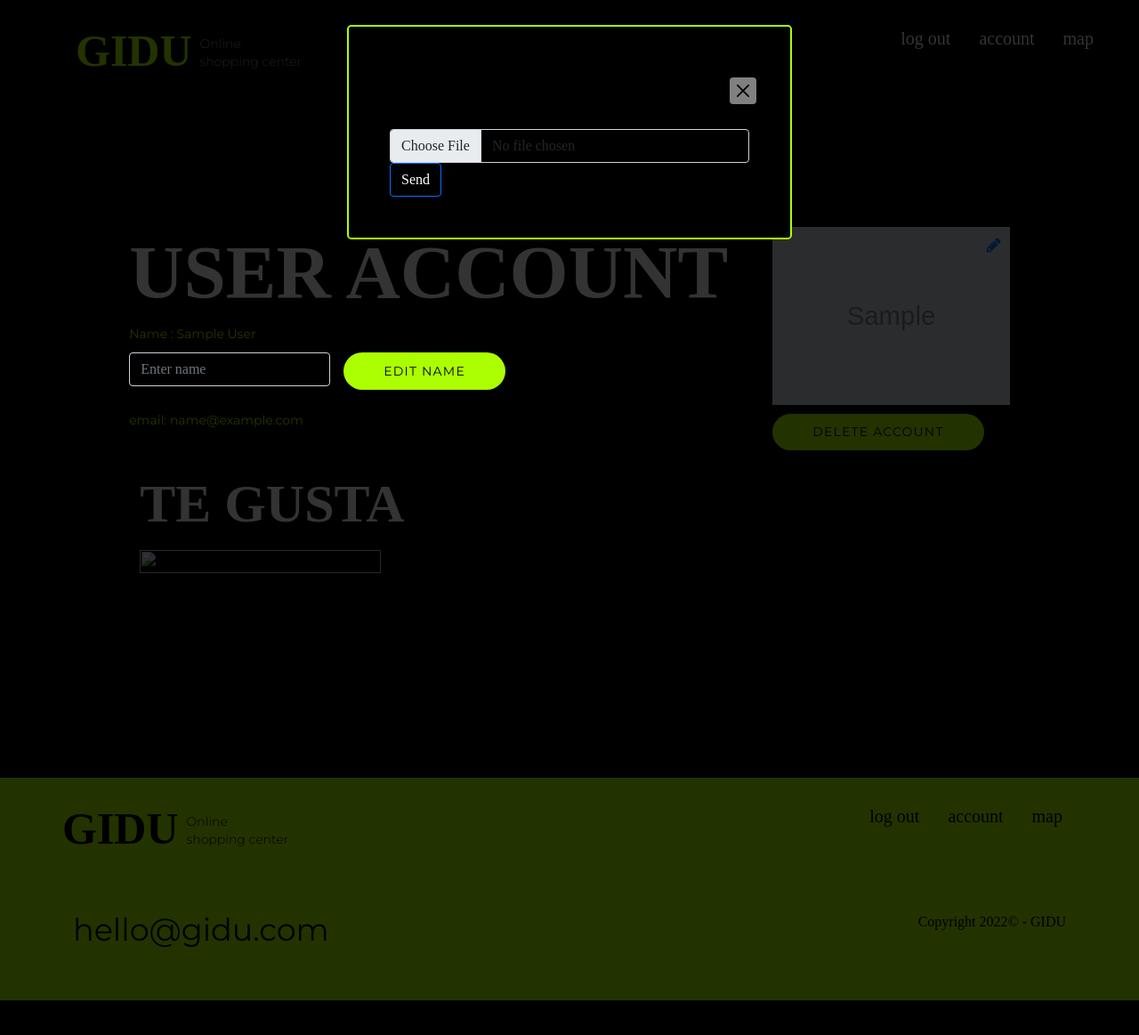
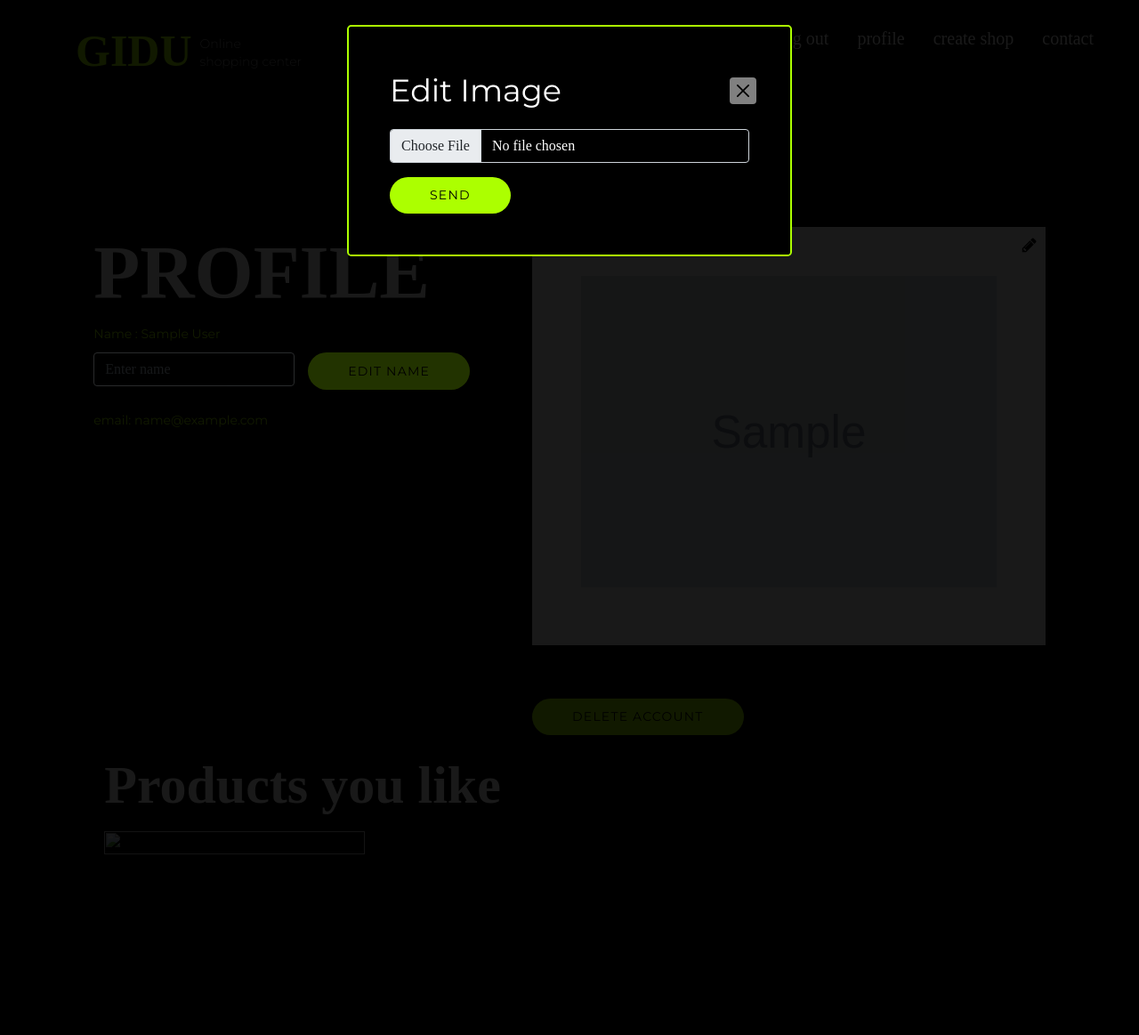
Before and after one commit to giovannitakeshisesta/centrocomercial1, a Node server app: page /editUser in a window 1280 px wide, after a click that opens the changed part. Shown: the top 1163 px of the page at 89% size. Run offline with Node 20, Linux system fonts and the light colour scheme; a user stored in the database is signed in; data comes from the database, SQL or seed files in the repository; tables that the repository leaves empty hold one stand-in row (values such as "Sample post"); grey boxes marked "Sample" are stand-in pictures; some libraries are stand-ins or nearby versions; some web fonts are replaced.

Commit message:
resolve main problems

```diff
--- a/controllers/misc.controller.js
+++ b/controllers/misc.controller.js
@@ -52,7 +52,7 @@ module.exports.tiendaCreate = (req, res, next) => {
 
 //  TIENDA CREATE - POST FORM
 module.exports.tiendaDoCreate = (req, res, next) => {
-  //console.log("body", req.body)
+  console.log("body", req.body)
   //console.log("muulter", req.file)
   req.file? req.body.image = req.file.path : req.body.image = undefined;
 
--- a/models/user.model.js
+++ b/models/user.model.js
@@ -34,7 +34,7 @@ const userSchema = new mongoose.Schema({
   },
   image:{
     type : String,
-    default : 'https://res.cloudinary.com/dly7e46yt/image/upload/v1644841363/ironhack/multer-example/avatar.png'
+    default : 'https://res.cloudinary.com/dly7e46yt/image/upload/v1646770000/ironhack/centro-comercial/nmkp3zxtgrfu8udfj9xw.jpg'
   },
   // node mailer, when mail confirmed the active key switch to active
   active: {
--- a/public/styles/main.css
+++ b/public/styles/main.css
@@ -42,6 +42,12 @@ h3.small {
 h5 {
     font-size: 35px;
     font-family: 'Montserrat';
+    color: #fff;
+    text-transform: capitalize;
+}
+
+h5.dark {
+    color: #000;
 }
 
 .color-brand {
@@ -90,6 +96,12 @@ h5 {
     border: none;
 }
 
+.btn-brand-2_width {
+    width: fit-content !important;
+}
+
+
+
 .btn-brand-google {
     width: 100%;
     color: #acff00;
@@ -128,7 +140,8 @@ button {
 }
 
 .modal {
-    background: rgba(0, 0, 0, .6);
+    background: rgba(0, 0, 0, .8);
+    z-index: 9999;
 }
 
 .modal-content {
@@ -158,7 +171,14 @@ button {
     color: #fff;
 }
 
+.modal-body {
+    color: #fff;
+    font-size: 18px;
+}
 
+.modal-footer {
+    border: none !important;
+}
 
 
 /* ----------------- */
@@ -239,7 +259,7 @@ nav {
 }
 
 .product-slide {
-    height: 300px;
+    height: 400px;
     background-size: cover !important;
     background-repeat: no-repeat !important;
     background-position: center !important;
@@ -466,9 +486,12 @@ footer .container {
 .tiendalink-home {
     position: absolute;
     width: 100%;
-    height: 100%;
+    height: 80%;
     top: 0;
     left: 0;
+    background-size: cover !important;
+    background-repeat: no-repeat !important;
+    background-position: center !important;
 }
 
 .tienda-slide:hover {
@@ -718,6 +741,8 @@ input {
 
 .editMainDiv {
     position: relative;
+    padding: 55px;
+    background: #fff;
 }
 
 .editImage {
@@ -732,6 +757,38 @@ input {
     object-fit: cover !important;
 }
 
+.input-createTienda {
+    border: solid 1px #acff00;
+    padding: 10px 20px;
+    border-radius: 50px;
+    margin-top: 50px;
+    margin-bottom: 50px;
+}
+
+.userlikes-title {
+    margin-top: 80px;
+}
+
+.form-control {
+    color: #fff;
+}
+.form-control:focus {
+    color: #fff !important;
+}
+
+.fa-lg {
+    color: #000;
+}
+
+.delete-account-button {
+    position: relative;
+    bottom: -60px;
+    left: 0;
+}
+
+.image-delete {
+    position: relative;
+}
 
 /* ------------------------------- */
 /* LIKE - BTN
@@ -743,7 +800,7 @@ input {
     align-items: center;
     position: absolute;
     width: 100%;
-    height: 50px;
+    height: 20%;
     bottom: 0;
 }
 
@@ -852,7 +909,12 @@ input {
     left: 0 !important;
 }
 
-
+.editDelete-product {
+    width: 35%;
+    display: flex;
+    align-items: center;
+    margin-top: 35px;
+}
 
 
 
--- a/views/auth/register.hbs
+++ b/views/auth/register.hbs
@@ -102,7 +102,7 @@
       </div> --}}
 
       {{!-- Submit --}}
-      <button type="submit" class="btn-brand-1">Submit</button>
+      <button type="submit" class="btn-brand-1 mt-3">Submit</button>
 
     </form>
   </div>
--- a/views/misc/home.hbs
+++ b/views/misc/home.hbs
@@ -38,7 +38,7 @@
 
       {{#each tiendas as |tienda|}}
 
-        <div class="swiper-slide tienda-slide" style="background: url({{tienda.image1}});">
+        <div class="swiper-slide tienda-slide" style="background: url({{tienda.image}});">
           <a class="tiendalink-home" href="/tienda/{{tienda.id}}"></a>
         </div>
       {{/each}}
--- a/views/partials/footer.hbs
+++ b/views/partials/footer.hbs
@@ -2,7 +2,7 @@
   <div class="container">
     {{> navbar edit=true }}
     <div class="footer-block d-flex justify-content-between">
-      <h5>hello@gidu.com</h5>
+      <h5 class="dark">hello@gidu.com</h5>
       <p class="copyright">Copyright 2022© - GIDU</p>
     </div>
   </div>
--- a/views/partials/navbar.hbs
+++ b/views/partials/navbar.hbs
@@ -14,23 +14,29 @@
             <a class="nav-link" href="/logout">Log out</a>
           </li>
           <li class="nav-item">
-            <a class="nav-link" href="/editUser">Account</a>
+            <a class="nav-link" href="/editUser">Profile</a>
           </li>
+          {{#ifDueñoisOn dueño=currentUser}}
+            <li class="nav-item">
+              <a class="nav-link" href="/tienda/create">Create Shop</a>
+            </li>
+            {{else}}
+            <li class="nav-item">
+              <a class="nav-link" href="/tienda/create">Create Shop</a>
+            </li>
+          {{/ifDueñoisOn }}
+
           {{else}}
           <li class="nav-item">
-            <a class="nav-link" href="/register">Register</a>
+            <a class="nav-link" href="/register">Sign in</a>
           </li>
           <li class="nav-item">
             <a class="nav-link" href="/login">Login</a>
           </li>
-          <li class="nav-item">
-            <a class="nav-link" href="/login">Tiendas</a>
-          </li>
         {{/if}}
           <li class="nav-item">
-            <a class="nav-link" href="/map">Map</a>
+            <a class="nav-link" href="/map">Contact</a>
           </li>
-
       </ul>
     </div>
   </div>
--- a/views/partials/productoForm.hbs
+++ b/views/partials/productoForm.hbs
@@ -1,7 +1,11 @@
+<div id="product" class="d-flex justify-content-center align-items-center form-page-block">
+  <div class="form-block">
 
     {{#if edit }}
+      <h3 class="mb-2 small">Edit product</h3>
       <form action="/producto/{{producto.id}}/edit/{{tiendaId}}" method="POST">
     {{else}}
+      <h3 class="mb-2 small">Add product</h3>
       <form action="/producto/{{tiendaId}}/create"  method="POST">
     {{/if}}
       {{!-- NAME --}}
@@ -61,7 +65,7 @@
       </div>
 
       {{!-- IMAGE 2--}}
-  <div class="form-group mb-1">
+      {{!-- <div class="form-group mb-1">
         <label for="image2">image2</label>
         <input name="image2" type="text" id="image2" placeholder="Enter image2"
           class="form-control {{#if errors.image2}}is-invalid{{/if}}"
@@ -72,8 +76,10 @@
             {{errors.image2.message}}
           </div>
         {{/if}}
-  </div>
+      </div> --}}
 
-  <button type="submit" class="btn btn-primary">Send</button>
+      <button type="submit" class="btn-brand-1 mt-3">Send</button>
 
     </form>
+  </div>
+</div>
--- a/views/partials/tiendaForm.hbs
+++ b/views/partials/tiendaForm.hbs
@@ -1,10 +1,12 @@
 <div id="tiendaForm" class="d-flex justify-content-center">
   <div class="form-block">
-    <h3 class="mb-4 small">Create Shop</h3>
+
 
     {{#if edit }}
+      <h3 class="mb-4 small">Edit Shop</h3>
       <form action="/tienda/{{tienda.id}}/edit" method="POST" enctype="multipart/form-data" class="form">
     {{else}}
+      <h3 class="mb-4 small">Create Shop</h3>
       <form action="/tienda/create"             method="POST" enctype="multipart/form-data" class="form">
     {{/if}}
 
@@ -100,7 +102,7 @@
       --}}
 
       {{!-- Categories --}}
-      <div class="form-group mt-5">
+      {{!-- <div class="form-group mt-5">
         <div class="input-contain mt-3 mb-4 mt-0">
           <input
             type="text"
@@ -117,10 +119,9 @@
           {{#if errors.categories }}
             <span class="invalid-input">*{{errors.categories.message}}</span>
           {{else}}
-            {{!-- <span>*Required</span> --}}
           {{/if}}
         </div>
-      </div>
+      </div> --}}
 
 
       {{!-- Oficial Web --}}
@@ -213,7 +214,7 @@
 
 
       {{!-- Image 1 --}}
-      <div class="form-group mt-5">
+      {{!-- <div class="form-group mt-5">
         <div class="input-contain mt-3 mb-4 mt-0">
           <input
             type="text"
@@ -233,7 +234,7 @@
             <span>*Required</span>
           {{/if}}
         </div>
-      </div>
+      </div> --}}
 
       {{!-- <div class="form-group mb-2">
         <label for="image2">image2</label>
@@ -249,7 +250,7 @@
       </div> --}}
 
       {{!-- Image 2 --}}
-      <div class="form-group mt-5">
+      {{!-- <div class="form-group mt-5">
         <div class="input-contain mt-3 mb-4 mt-0">
           <input
             type="text"
@@ -266,10 +267,9 @@
           {{#if errors.image2 }}
             <span class="invalid-input">*{{errors.image2.message}}</span>
           {{else}}
-            {{!-- <span>*Required</span> --}}
           {{/if}}
         </div>
-      </div>
+      </div> --}}
 
 
       {{!-- Drag Img --}}
--- a/views/producto/productoEdit.hbs
+++ b/views/producto/productoEdit.hbs
@@ -1,5 +1 @@
-<div class="container">
-  <h1>Edit Producto</h1>
-
   {{>productoForm edit=true }}
-</div>
--- a/views/tienda/tienda.hbs
+++ b/views/tienda/tienda.hbs
@@ -1,5 +1,5 @@
 <div id="tienda">
-    <div class="tiendaImg" style="background: url('{{tienda.image1}}')"></div>
+    <div class="tiendaImg" style="background: url('{{tienda.image}}')"></div>
     <div class="tienda-info">
         <h3>{{tienda.name}}</h3>
         <p class="description">{{tienda.description}}</p>
@@ -41,7 +41,7 @@
       <div class="swiper-wrapper">
 
         {{#each pro as | producto |}}
-            <div class="swiper-slide product-slide" style="background: url({{producto.image1}});">
+            <div class="swiper-slide product-slide">
                 <div class="head-product">
                     <p>{{producto.name}}</p>
                         {{!-- <img class="logoCircle" src="{{producto.image2}}" alt=""> --}}
@@ -50,7 +50,7 @@
                     {{!-- <p>{{producto.description}}</p>  --}}
                         {{!-- <img class="logoCircle" src="{{producto.image2}}" alt=""> --}}
                 {{!-- </div>     --}}
-                <a href='/producto/{{producto.id}}' class="tiendalink-home"></a>
+                <a href='/producto/{{producto.id}}' class="tiendalink-home" style="background: url({{producto.image1}});"></a>
 
                 {{!-- product like --}}
                 {{#if ../currentUser}}
--- a/views/tienda/tiendaEdit.hbs
+++ b/views/tienda/tiendaEdit.hbs
@@ -1,5 +1,3 @@
 <div class="container">
-  <h1>Edit Tienda</h1>
-
   {{>tiendaForm edit=true }}
 </div>
--- a/views/user/editUser.hbs
+++ b/views/user/editUser.hbs
@@ -2,14 +2,14 @@
     <div class="form-block">
         <div class="d-flex justify-content-around ">
             <div>
-                <h1>user account</h1>
+                <h1>Profile</h1>
                 {{!-- NAME --}}
                 <div>
                     <p class="account-name">Name : {{currentUser.name}} </p>
                     <form method="POST" action="/editUser/{{currentUser.id}}/editName" class="d-flex">
                         <div class="form-group mb-1">
                             <input name="name" type="text" id="name" placeholder="Enter name"
-                            class="form-control {{#if errors.name}}is-invalid{{/if}}"
+                            class="form-control {{#if errors.name}}is-invalid{{/if}} input-value-color"
                             value=""
                             required
                             >
@@ -81,8 +81,8 @@
 
                 {{#ifDueñoisOff dueño = currentUser.dueño}}
                 <form method="POST" action="/editUser/{{currentUser.id}}/abreTienda">
-                    <label for="abretienda"> Quieres abrir una tienda?</label>
-                    <button type="submit">Open your Shop!</button>
+                    {{!-- <label for="abretienda" class="label-createTienda mt-5"> Create a new shop</label> --}}
+                    <button type="submit" class="btn-brand-2 input-createTienda">Open your Shop!</button>
                 </form>
 
                 {{/ifDueñoisOff}}
@@ -94,7 +94,7 @@
 
                 {{!-- IMAGE  --}}
                 <div class="editMainDiv">
-                    <img src="{{currentUser.image}}" alt="user image" style="height: 200px; width: 200px">
+                    <img src="{{currentUser.image}}" alt="user image" style="height: 350px; width: 200px">
                     <div class="editImage">
                         <a href="#" data-bs-toggle="modal" data-bs-target="#imgModal">
                             <i class="fa fa-pencil fa-lg editIcon"></i>
@@ -119,7 +119,7 @@
                             class="form-control"
                             required
                             >
-                            <button type="submit" class="btn btn-primary">Send</button>
+                            <button type="submit" class="btn-brand-1 mt-3">Send</button>
                         </form>
                     </div>
                 </div>
@@ -129,7 +129,7 @@
 
 
                 {{!-- DELETE ACCOUNT --}}
-                <button type="button" class="btn-brand-1" data-bs-toggle="modal" data-bs-target="#exampleModal">
+                <button type="button" class="btn-brand-1 delete-account-button" data-bs-toggle="modal" data-bs-target="#exampleModal">
                 Delete account
                 </button>
 
@@ -148,7 +148,6 @@
                     </div>
 
                     <div class="modal-footer">
-                        <button type="button" class="btn btn-secondary" data-bs-dismiss="modal">Close</button>
 
                         <form method="POST" action="/editUser/{{currentUser.id}}/delete">
                             <button type="submit" class="btn-brand-1">Delete</button>
@@ -164,7 +163,7 @@
 
         {{#if user.likes}}
         <div class="container">
-            <h3 class="small mb-3">TE GUSTA</h3>
+            <h3 class="small mb-3 userlikes-title">Products you like</h3>
 
             <div class="productos-liked d-flex">
 
```
Also changed, not shown: models/tienda.model.js (+8 -8 lines), views/producto/producto.hbs (+17 -9 lines), views/producto/productoCreate.hbs (+1 -9 lines). Lines whose indentation alone changed are shown as unchanged.
